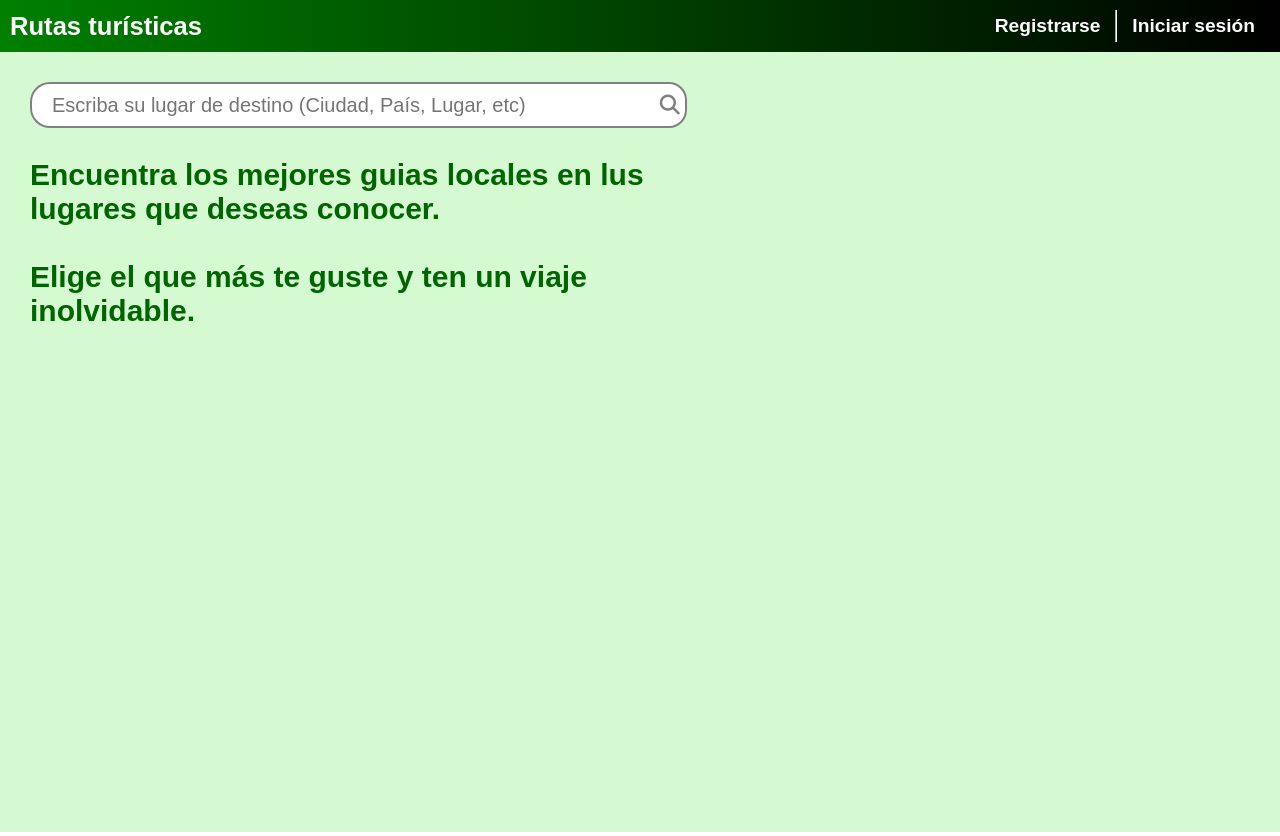
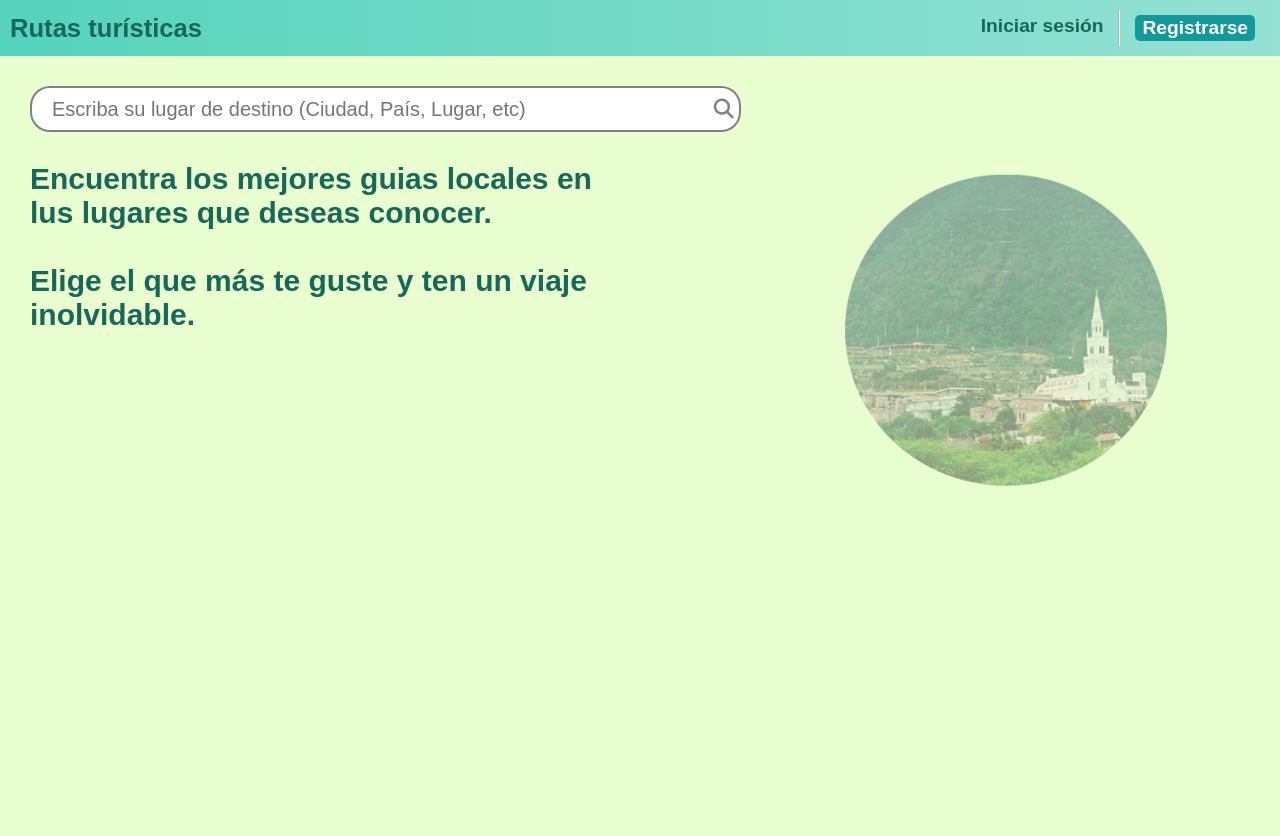
Before and after one commit to Trixtaro/rutasturisticas, a React (Create React App) app in the folder react-app/: page / in a window 1280 px wide. Built offline with nearby package versions, Linux system fonts and the light colour scheme.

Commit message:
Dashboard terminado, sin funcionar

```diff
--- a/react-app/public/index.html
+++ b/react-app/public/index.html
@@ -5,7 +5,7 @@
   <meta charset="utf-8" />
   <meta name="viewport" content="width=device-width, initial-scale=1, shrink-to-fit=no" />
   <script src="https://kit.fontawesome.com/6ddd1e2310.js" crossorigin="anonymous"></script>
-  <title>Platzi Badges</title>
+  <title>Rutas Turisticas</title>
 </head>
 
 <body>
--- a/react-app/src/components/App.js
+++ b/react-app/src/components/App.js
@@ -13,6 +13,8 @@ function App(){
                 <Switch>
 
                     <Route exact path="/" component={Dashboard} />
+                    {/* <Route exact path="/login" component={Login} />
+                    <Route exact path="/register" component={Register} /> */}
                     <Redirect path="*" to="/404" />
 
                 </Switch>
--- a/react-app/src/components/Navbar.js
+++ b/react-app/src/components/Navbar.js
@@ -15,10 +15,14 @@ class Navbar extends React.Component{
                     </div>
                     <div className="user-panel">
                         <div className="separador">
-                            <h2>Registrarse</h2>
+                            <Link to="">
+                                <h2>Iniciar sesión</h2>
+                            </Link>
                         </div>
                         <div>
-                            <h2>Iniciar sesión</h2>
+                            <Link to="">
+                                <h2 className="important">Registrarse</h2>
+                            </Link>
                         </div>
                     </div>
                 </div>
--- a/react-app/src/components/styles/Buscador.css
+++ b/react-app/src/components/styles/Buscador.css
@@ -1,7 +1,7 @@
 .Buscador{
     display: flex;
     align-items: center;
-    width: 80%;
+    width: 100%;
 }
 
 .Buscador input{
@@ -27,7 +27,7 @@
     display: flex;
     justify-content: flex-end;
     align-items: center;
-    width: 10px;
+    width: 20px;
     height: 40px;
     padding: 1px 5px 1px 1px;
     border-color: gray;
--- a/react-app/src/components/styles/Navbar.css
+++ b/react-app/src/components/styles/Navbar.css
@@ -2,8 +2,8 @@
     display: flex;
     justify-content: space-between;
     align-items: center;
-    background: linear-gradient(to right, green, black);
-    color: white;
+    background: linear-gradient(to right, #55d3bc, #95e1d3);
+    color: #176859;
     padding: 10px;
     font-family: Arial, Helvetica, sans-serif;
 }
@@ -16,6 +16,18 @@
     padding: 5px 15px;
 }
 
+.Navbar .user-panel a{
+    text-decoration: none;
+    color: inherit;
+}
+
+.Navbar .user-panel .important{
+    background: #11999e;
+    color: white;
+    padding: 2px 7px;
+    border-radius: 5px;
+}
+
 .separador{
     border-right: 2px white groove;
 }
--- a/react-app/src/pages/Dashboard.js
+++ b/react-app/src/pages/Dashboard.js
@@ -1,7 +1,8 @@
 import React from 'react';
 import { Link } from 'react-router-dom';
 
-import Buscador from '../components/Buscador'
+import Buscador from '../components/Buscador';
+import foto from '../images/montecristi_circle.png';
 
 import './styles/Dashboard.css'
 
@@ -19,7 +20,7 @@ class Dashboard extends React.Component{
                         </p>
                     </div>
                     <div className="foto">
-
+                        <img src={foto} alt="Montecristi"/>
                     </div>
                 </div>
             </React.Fragment>
--- a/react-app/src/pages/styles/Dashboard.css
+++ b/react-app/src/pages/styles/Dashboard.css
@@ -1,5 +1,5 @@
 .Dashboard{
-    background: rgb(213, 250, 209);
+    background: #eaffd0;
     display: flex;
     justify-content: space-between;
     padding: 30px;
@@ -7,7 +7,7 @@
 }
 
 .Dashboard .hero{
-    width: 70%;
+    width: 60%;
 }
 
 .Dashboard .hero p{
@@ -16,9 +16,14 @@
     font-family: Arial, Helvetica, sans-serif;
     font-size: 30px;
     font-weight: 800;
-    color: darkgreen;
+    color: #176859;
 }
 
 .Dashboard .foto{
-    width: 30%;
+    width: 40%;
+    overflow: hidden;
 }
+
+.Dashboard .foto img{
+    width: 100%;
+}
```
Also changed, not shown: react-app/src/images/montecristi.jpg (added), react-app/src/images/montecristi_circle.png (added).
